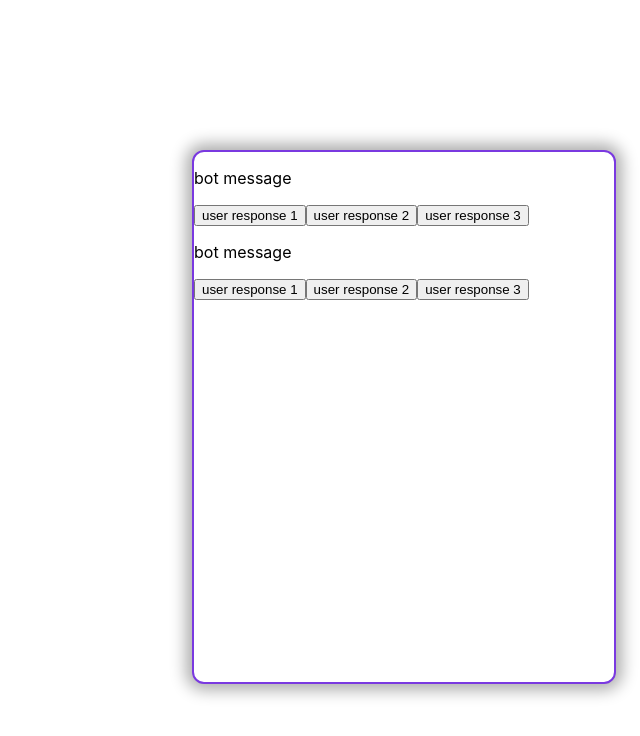
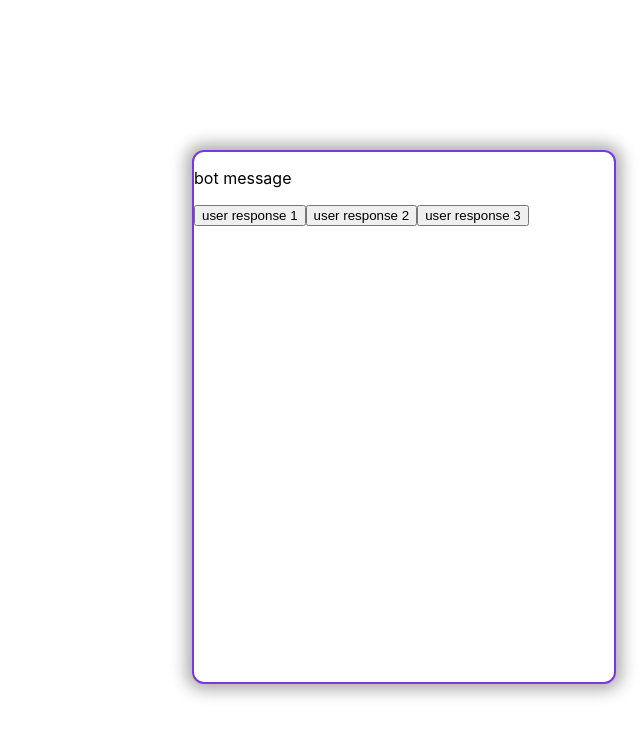
Before and after one commit to stkirk/intercom-clone, a React (Create React App) app: page / in a window 1280 px wide. Shown: the top 736 px of the page, without its empty margins (640-1280 px from the left). Built offline with nearby package versions, Linux system fonts and the light colour scheme.

Commit message:
initialized chat

```diff
--- a/src/components/SupportChatBot/ChatMessageEngine.js
+++ b/src/components/SupportChatBot/ChatMessageEngine.js
@@ -1,13 +1,16 @@
 import React, { useState } from "react";
 import ChatMessage from "./ChatMessage";
+import { messageData } from "../../data/supportChatMessageData";
 
 const ChatMessageEngine = () => {
+  const initialMessage = messageData.initialMessage;
   // chat message flow data controlled here
-  const [chatMessages, setChatMessages] = useState([]);
+  const [chatMessages, setChatMessages] = useState([initialMessage]);
   return (
     <div>
-      <ChatMessage />
-      <ChatMessage />
+      {chatMessages.map((message) => (
+        <ChatMessage key={message.messageId} message={message} />
+      ))}
     </div>
   );
 };
```
